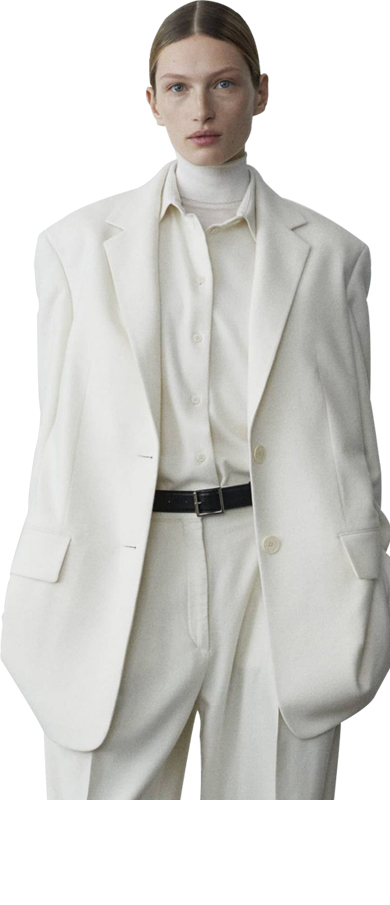
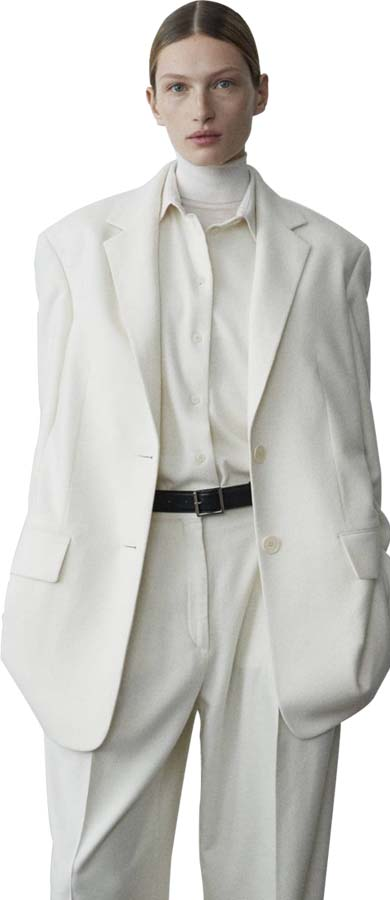
Before and after one commit to MangMaan/Newstyle, a plain HTML site: page index.html in a window 390 px wide. Shown: the top 905 px of the page. Before the commit the page ends 844 px from the top, so only its background shows below. Drawn offline with nearby package versions, Linux system fonts and the light colour scheme.

Commit message:
mobiel900

```diff
--- a/index.html
+++ b/index.html
@@ -505,7 +505,7 @@
 
     <div id="mobile_wrap">
         <section id="asd">
-            <img src="mobile/mobilesize.jpg" alt="mobile banner">
+            <img src="mobile/mobile900.jpg" alt="mobile banner">
         </section>
     </div>
 </body>
```
Also changed, not shown: mobile/mobile900.jpg (added).
